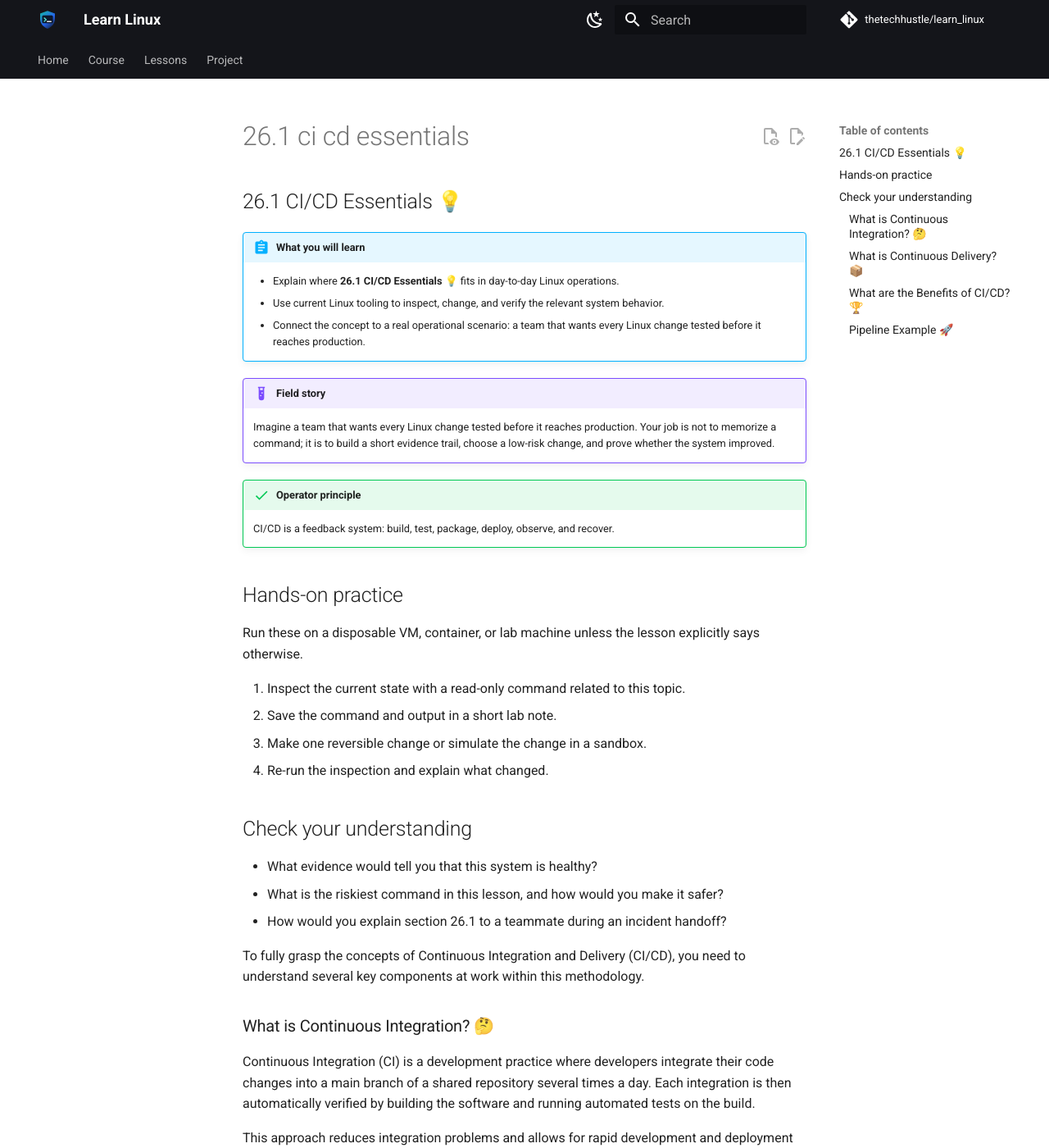
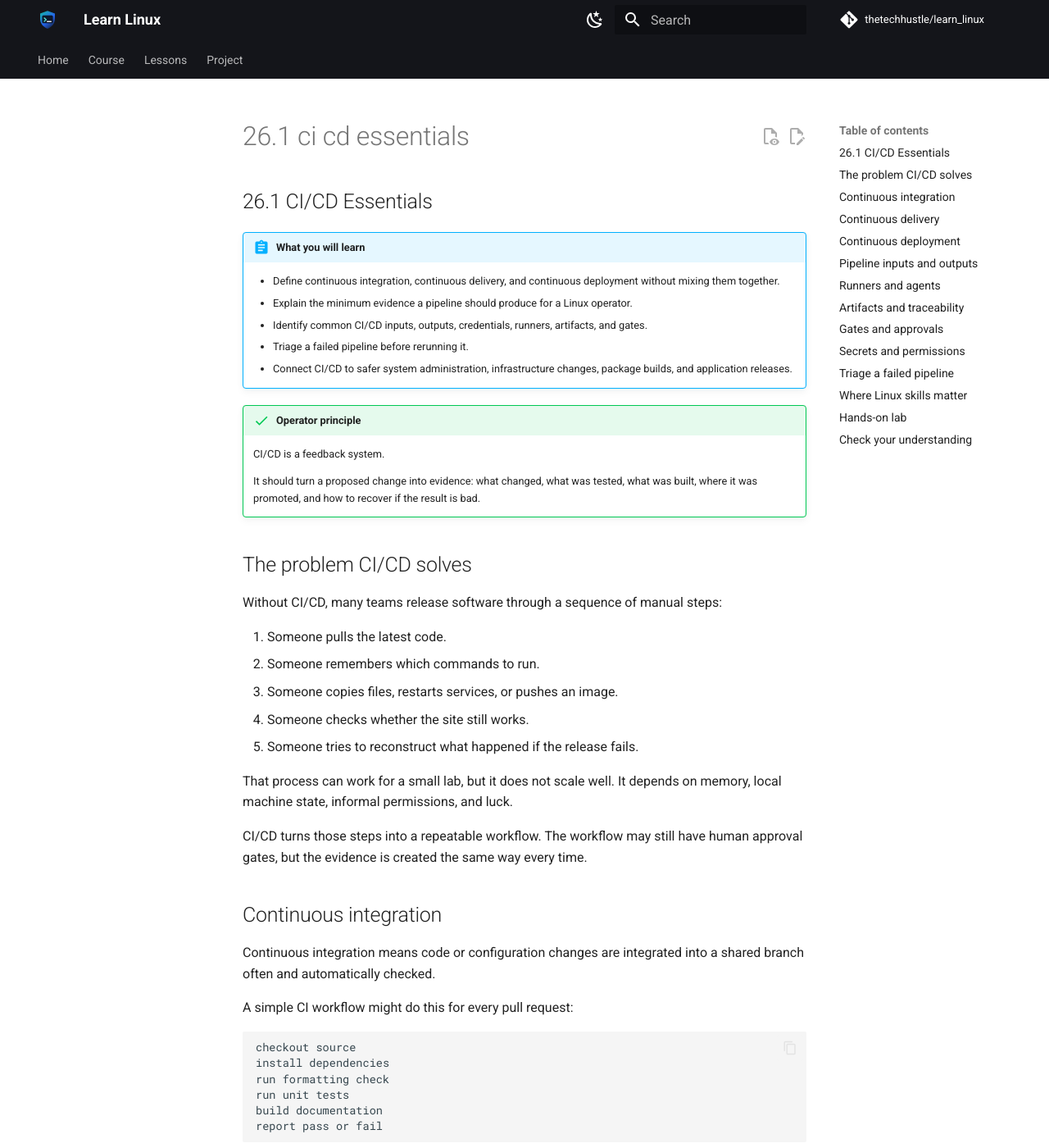
Before and after one commit to thetechhustle/learn_linux, an MkDocs documentation site: the page built from docs/lessons/26_continuous_integration_and_delivery/26.1_ci-cd_essentials.md, in a window 1280 px wide and 1400 px high. Shown: the whole window at 82% size. Built offline with MkDocs 1.6.1 and Material for MkDocs 9.7.7, drawn with Linux system fonts in a browser that asks for light colours; comment, search, counter and statistics services are not loaded; some of the changed text lies outside the part shown.

Commit message:
Improve Chapter 26 CI/CD essentials lesson (#233)
Co-authored-by: Jules Ai <jules@Juless-Air.ts.net lan>

````diff
--- a/docs/lessons/26_continuous_integration_and_delivery/26.1_ci-cd_essentials.md
+++ b/docs/lessons/26_continuous_integration_and_delivery/26.1_ci-cd_essentials.md
@@ -1,86 +1,315 @@
-## 26.1 CI/CD Essentials 💡
-
-
+## 26.1 CI/CD Essentials
 
 !!! abstract "What you will learn"
-    - Explain where **26.1 CI/CD Essentials 💡** fits in day-to-day Linux operations.
-    - Use current Linux tooling to inspect, change, and verify the relevant system behavior.
-    - Connect the concept to a real operational scenario: a team that wants every Linux change tested before it reaches production.
-
-!!! example "Field story"
-    Imagine a team that wants every Linux change tested before it reaches production. Your job is not to memorize a command; it is to build a short evidence trail, choose a low-risk change, and prove whether the system improved.
+    - Define continuous integration, continuous delivery, and continuous
+      deployment without mixing them together.
+    - Explain the minimum evidence a pipeline should produce for a Linux
+      operator.
+    - Identify common CI/CD inputs, outputs, credentials, runners, artifacts,
+      and gates.
+    - Triage a failed pipeline before rerunning it.
+    - Connect CI/CD to safer system administration, infrastructure changes,
+      package builds, and application releases.
 
 !!! success "Operator principle"
-    CI/CD is a feedback system: build, test, package, deploy, observe, and recover.
+    CI/CD is a feedback system.
 
-## Hands-on practice
+    It should turn a proposed change into evidence: what changed, what was
+    tested, what was built, where it was promoted, and how to recover if the
+    result is bad.
 
-Run these on a disposable VM, container, or lab machine unless the lesson explicitly says otherwise.
+## The problem CI/CD solves
 
-1. Inspect the current state with a read-only command related to this topic.
-2. Save the command and output in a short lab note.
-3. Make one reversible change or simulate the change in a sandbox.
-4. Re-run the inspection and explain what changed.
+Without CI/CD, many teams release software through a sequence of manual steps:
+
+1. Someone pulls the latest code.
+2. Someone remembers which commands to run.
+3. Someone copies files, restarts services, or pushes an image.
+4. Someone checks whether the site still works.
+5. Someone tries to reconstruct what happened if the release fails.
+
+That process can work for a small lab, but it does not scale well. It depends on
+memory, local machine state, informal permissions, and luck.
+
+CI/CD turns those steps into a repeatable workflow. The workflow may still have
+human approval gates, but the evidence is created the same way every time.
+
+## Continuous integration
+
+Continuous integration means code or configuration changes are integrated into a
+shared branch often and automatically checked.
+
+A simple CI workflow might do this for every pull request:
+
+```text
+checkout source
+install dependencies
+run formatting check
+run unit tests
+build documentation
+report pass or fail
+```
+
+The goal is fast feedback. The team should know whether a change broke the
+project before it is merged or released.
+
+Good CI answers:
+
+- Which branch or commit was tested?
+- Which checks ran?
+- Which checks failed?
+- Is the failure caused by the change, the environment, or a flaky dependency?
+- Is the result repeatable?
+
+## Continuous delivery
+
+Continuous delivery means the system can produce a release-ready artifact and
+move it through controlled promotion steps.
+
+An artifact might be:
+
+- a Linux package
+- a container image
+- a static website
+- a compiled binary
+- an infrastructure plan
+- a configuration bundle
+- a VM or cloud image
+
+Delivery does not always mean production changed automatically. Many delivery
+pipelines stop at staging, require a human approval, or wait for a scheduled
+maintenance window.
+
+Good delivery answers:
+
+- Which artifact was produced?
+- Where was it stored?
+- Which environment received it?
+- Who approved the risky step?
+- What verification ran after promotion?
+
+## Continuous deployment
+
+Continuous deployment means passing changes automatically reach production
+without a manual approval gate.
+
+This can be powerful, but it requires strong safeguards:
+
+- reliable automated tests
+- clear ownership
+- small changes
+- fast rollback
+- useful monitoring
+- low blast radius
+- trustworthy secrets and access controls
+
+If a production deployment still needs a manual approval, the team may be doing
+continuous delivery rather than continuous deployment. That is not a failure.
+For many systems, that is the correct risk choice.
+
+## Pipeline inputs and outputs
+
+Every pipeline has inputs and outputs. Operators should know both.
+
+Common inputs:
+
+- repository URL
+- branch, tag, pull request, or commit SHA
+- pipeline definition file
+- build image or runner image
+- dependency lock files
+- secrets and tokens
+- environment variables
+- approval decisions
+
+Common outputs:
+
+- check status
+- logs
+- test reports
+- coverage reports
+- build artifacts
+- container images
+- release notes
+- deployment records
+- audit events
+
+If a pipeline produces only "green" or "red" without enough context, it is hard
+to operate.
+
+## Runners and agents
+
+A runner or agent is the machine that executes pipeline jobs. It might be hosted
+by a platform, self-hosted in your environment, or created temporarily for each
+run.
+
+Inspect runner facts when failures are strange:
+
+- operating system and version
+- CPU architecture
+- shell
+- installed tools
+- network access
+- filesystem permissions
+- available disk space
+- cache state
+- container runtime
+- secret access
+
+A build that passes on one runner and fails on another is often telling you
+about environmental drift.
+
+## Artifacts and traceability
+
+An artifact is the thing a pipeline creates for later use. The most important
+artifact property is traceability.
+
+You should be able to connect:
+
+```text
+source commit -> pipeline run -> tests -> artifact -> deployment -> runtime evidence
+```
+
+For example:
+
+```text
+commit: 9f41e7c
+run: github-actions/docs/25805751187
+artifact: learn-linux-site-2026-05-13.tar.gz
+environment: staging
+verification: smoke check passed at 2026-05-13T14:31Z
+```
+
+Without traceability, rollback and incident review become guesswork.
+
+## Gates and approvals
+
+Not every stage should run automatically.
+
+Use gates when a step has meaningful risk:
+
+- production deployment
+- database migration
+- destructive infrastructure change
+- credential rotation
+- public release
+- high-cost cloud operation
+- security exception
+
+A useful gate records who approved, what they approved, and what evidence was
+available at approval time.
+
+## Secrets and permissions
+
+CI/CD systems often need credentials to fetch private dependencies, push
+artifacts, deploy infrastructure, or notify other systems. That makes them
+high-value targets.
+
+Use narrow permissions:
+
+- read-only token for validation
+- publish token for artifact upload
+- deployment token for one environment
+- separate production credentials
+- short-lived credentials when supported
+
+Avoid broad personal tokens in shared pipelines. If a token leaks through logs,
+artifacts, or malicious pipeline changes, assume it must be rotated.
+
+## Triage a failed pipeline
+
+Do not immediately click rerun. First capture the evidence.
+
+1. Identify the failed run.
+
+    ```bash
+    gh run list --limit 10
+    gh pr checks <pr-number>
+    ```
+
+2. Read the failed logs.
+
+    ```bash
+    gh run view <run-id> --log-failed
+    ```
+
+3. Record the basics:
+
+    - repository
+    - branch
+    - commit SHA
+    - run ID
+    - failed job and step
+    - exact error message
+    - runner or agent
+
+4. Classify the failure:
+
+    - test failure
+    - formatting or lint failure
+    - missing dependency
+    - missing secret
+    - network or registry failure
+    - runner capacity or disk issue
+    - deployment verification failure
+
+5. Decide the next action:
+
+    - fix the code
+    - fix the pipeline definition
+    - rotate or restore a secret
+    - rerun because the failure is clearly transient
+    - pause the release and escalate
+
+## Where Linux skills matter
+
+CI/CD still depends on Linux fundamentals:
+
+- shell behavior
+- filesystem permissions
+- package managers
+- environment variables
+- process exit codes
+- networking and DNS
+- containers
+- logs
+- system resource limits
+- SSH keys and tokens
+
+When a pipeline fails, Linux evidence often explains why.
+
+Examples:
+
+```bash
+pwd
+id
+env | sort
+df -h
+ulimit -a
+ps aux
+ss -ltnp
+```
+
+Be careful with `env`; it can expose secrets. In shared logs, print only the
+variables you actually need.
+
+## Hands-on lab
+
+Use a disposable repository or training project.
+
+1. Create a small pipeline that runs one format check and one test command.
+2. Push a passing change and record the commit SHA, run ID, and checks.
+3. Break the format or test intentionally.
+4. Read the failed logs and identify the exact failed step.
+5. Fix the issue and confirm the pipeline passes again.
+6. Write a short release note that links source commit, checks, artifact, and
+   rollback plan.
 
 ## Check your understanding
 
-- What evidence would tell you that this system is healthy?
-- What is the riskiest command in this lesson, and how would you make it safer?
-- How would you explain section 26.1 to a teammate during an incident handoff?
-
-
-To fully grasp the concepts of Continuous Integration and Delivery (CI/CD), you need to understand several key components at work within this methodology.
-
-### What is Continuous Integration? 🤔
-
-Continuous Integration (CI) is a development practice where developers integrate their code changes into a main branch of a shared repository several times a day. Each integration is then automatically verified by building the software and running automated tests on the build.
-
-This approach reduces integration problems and allows for rapid development and deployment of software. Imagine it as a bustling restaurant kitchen, where the delivery of each meal depends on every chef (developer) doing their part in perfect harmony.
-
-```sh
-git clone git@repository.com:project.git
-git branch my-feature
-git add --all
-git commit -m "new feature added"
-git push origin my-feature
-```
-In the code block above, a developer clones the project repository, creates a feature branch `my-feature`, makes changes and pushes the feature back to the remote library. The CI service then takes over verifying these changes.
-
-### What is Continuous Delivery? 📦
-
-Continuous Delivery (CD) is a practice that follows suit from CI, ensuring that you can release new changes to your customers quickly in a sustainable way. In essence, it expands upon continuous integration by deploying all code changes to a testing environment and/or a production environment after the build stage.
-
-```sh
-kubernetes apply -f deployment.yaml
-```
-In the code block above, we’re deploying our application to a Kubernetes cluster.
-
-### What are the Benefits of CI/CD? 🏆
-
-Implementing CI/CD provides numerous benefits including:
-
-1. **Detecting and rectifying issues early** - With frequent integration and automated tests, issues are detected much sooner, making them less disruptive, less complex and less costly to fix.
-2. **Faster, more reliable releases** - Deliver faster and more frequent releases and updates, and with automated deployment, you're assured that the code is ready for production.
-3. **Reduced manual effort** - Automation means less effort and fewer resources spent on boring, repetitive tasks. This leaves you free to focus on providing value.
-
-### Pipeline Example 🚀
-
-In a CI/CD framework, you work with a pipeline, which is a set of automated processes that allow developers to reliably and efficiently compile, build and deploy their code. Here’s an example of a very basic CI/CD pipeline:
-
-```yaml
-pipeline:
-  build:
-    running:
-      image: python:3.7
-      script:
-        - pip install pytest
-        - pytest
-  deploy:
-    running:
-      image: amazon/aws-cli
-      script:
-        - aws ecs update-service --service my-service --force-new-deployment
-```
-In this example, the `build` phase uses a Python image to run tests with pytest. If tests pass, the `deploy` phase runs, using an AWS image to force a new deployment on an ECS service.
-
-CI/CD lays the foundation stone for a robust DevOps culture. With this knowledge, you're ready to dive deeper into building and working with pipelines! 🌟🚀
+- What is the difference between continuous delivery and continuous deployment?
+- Why is artifact traceability important during rollback?
+- What should you inspect before rerunning a failed pipeline?
+- Why are CI/CD credentials more dangerous than ordinary local shell history?
+- Which Linux facts can explain a pipeline failure that only happens on one
+  runner?
````
